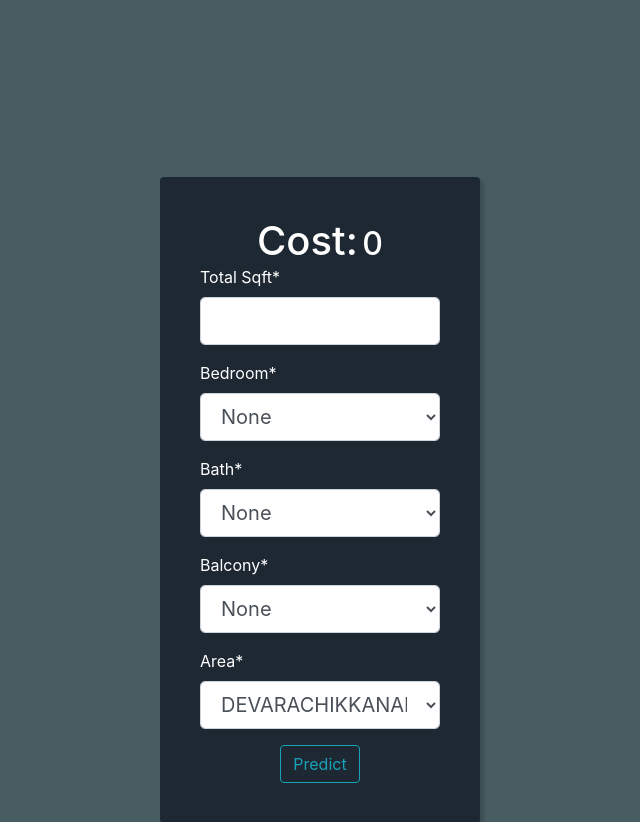
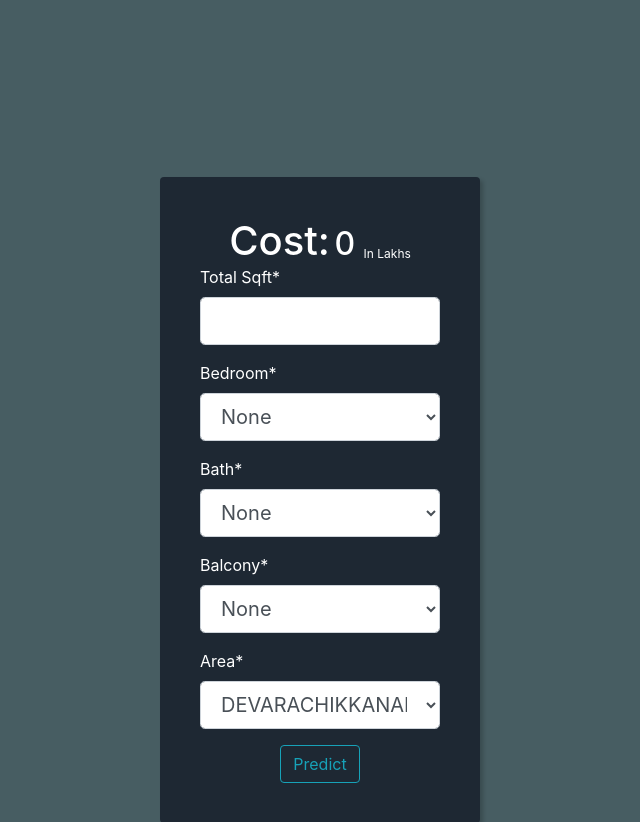
Before and after one commit to Niyazahamad786/Banglore_house_price_prediction, a Flask app: page / in a window 1280 px wide. Shown: the top 822 px of the page, without its empty margins (320-960 px from the left). Run offline with Flask 2, Linux system fonts and the light colour scheme; some libraries are stand-ins or nearby versions.

Commit message:
first commit

```diff
--- a/bhp/templates/HousePrice.html
+++ b/bhp/templates/HousePrice.html
@@ -53,7 +53,7 @@
         <form action="" method="POST">
             {{form.hidden_tag()}}
             <div class='text-center'>
-                <h1 style="display:inline;">Cost:</h1> <h2 style="display:inline;">{{cost }} </h2>
+                <h1 style="display:inline;">Cost:</h1> <h2 style="display:inline;">{{cost }} </h2> <sub> In Lakhs</sub>
             </div>
             <div>
 
```
